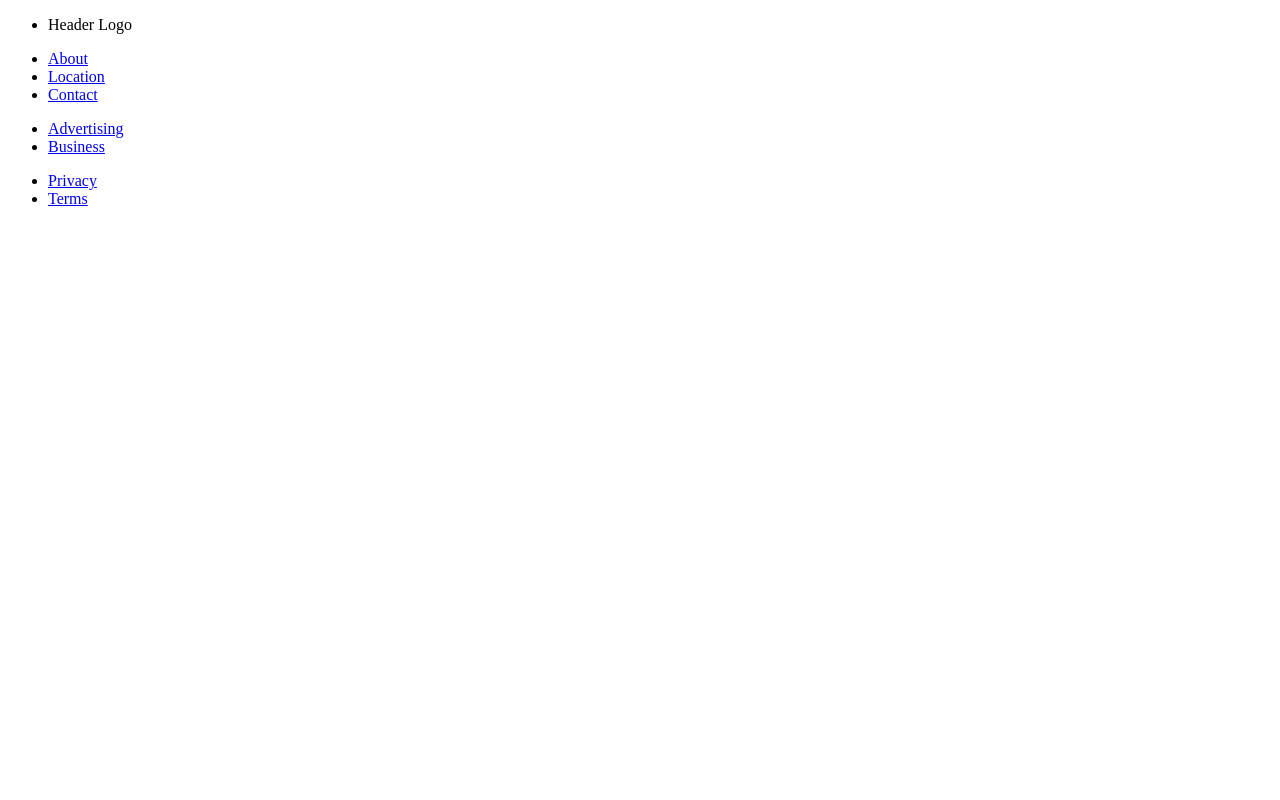
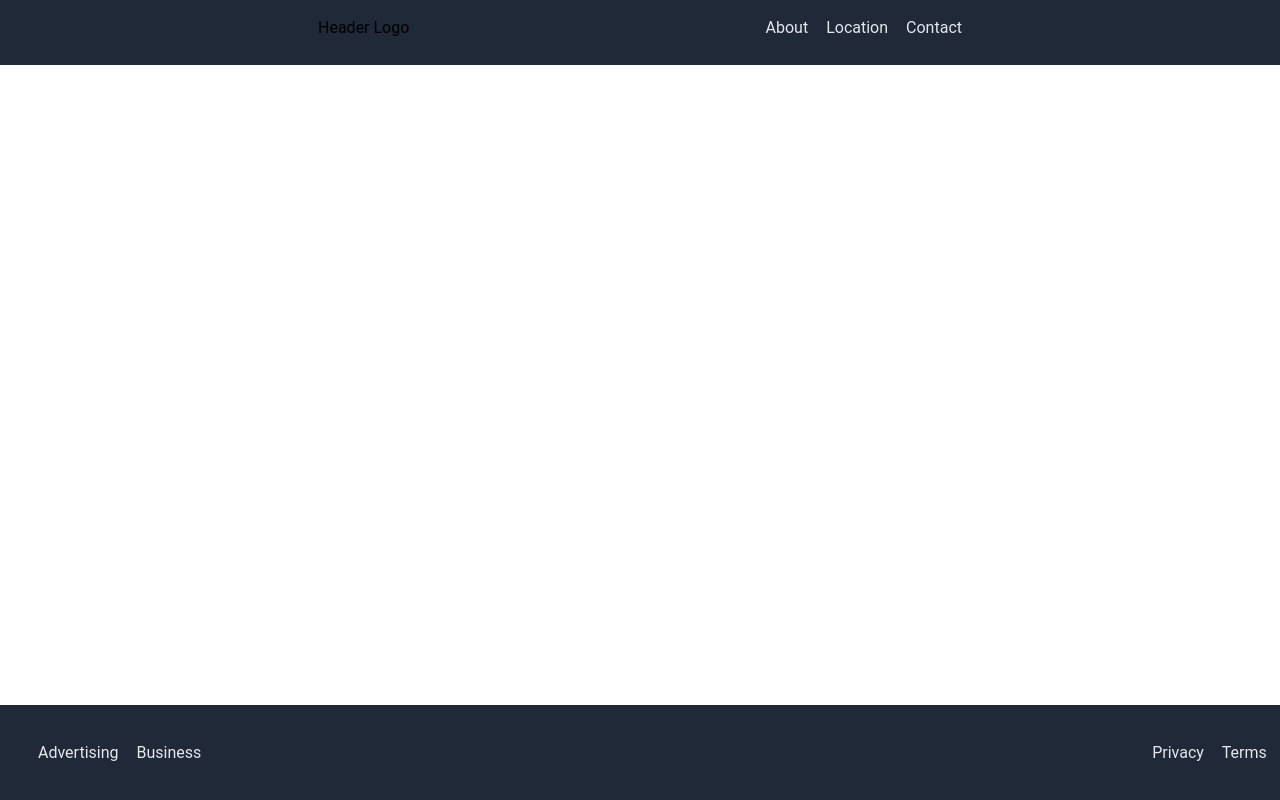
Before and after one commit to P-Kalatzis/Business-Website, a plain HTML site: page index.html in a window 1280 px wide. Drawn offline with Linux system fonts and the light colour scheme.

Commit message:
Complete Header / Footer

```diff
--- a/css/style.css
+++ b/css/style.css
@@ -1 +1,56 @@
 /* Stylesheet */
+
+body {
+    height: 100vh;
+    margin: 0;
+    overflow: hidden;
+    font-family: Roboto, sans-serif;
+    display: flex;
+    flex-direction: column;
+}
+
+.background-1 {
+    background-color: #1F2937;
+}
+
+.header{
+    display: flex;
+    justify-content: space-between;
+    padding: 18px;
+    background-color: #1F2937;
+    margin-left: 300px;
+    margin-right: 300px;
+
+}
+
+.part-one {
+    margin: 0;
+    background-color: #1F2937;
+    margin-bottom: 10px;
+}
+
+footer {
+    position: fixed;
+    bottom: 0;
+    left: 0;
+    width: 96%;
+    display: flex;
+    flex-grow: 1;
+    flex-shrink: 1;
+    justify-content: space-between;
+    padding: 38px;
+    background-color: #1F2937;
+}
+
+ul {
+    display: flex;
+    list-style: none;
+    margin: 0;
+    padding: 0;
+    gap: 18px;
+}
+
+a {
+    color: #E5E7EB;
+    text-decoration: none;
+}
--- a/index.html
+++ b/index.html
@@ -10,6 +10,10 @@
     </head>
 
     <body>
+
+    <div class="background-1">
+
+        <!--Header-->
         <div class="header">
             <ul class="left-links">
                 <li>Header Logo</li>
@@ -20,8 +24,18 @@
                 <li><a href="#">Location</a></li>
                 <li><a href="#">Contact</a></li>
             </ul>
+        </div>
 
-        <div class="footer">
+        <!--Part 1 Of The Page-->
+        <div class="part-one">
+
+        </div>
+
+
+    </div>
+
+        <!--Footer-->
+        <footer>
             <ul class="left-links">
                 <li><a href="#">Advertising</a></li>
                 <li><a href="#">Business</a></li>
@@ -31,7 +45,7 @@
                 <li><a href="#">Privacy</a></li>
                 <li><a href="#">Terms</a></li>
             </ul>
-        </div>
+        </footer>
 
     </body>
 
```
